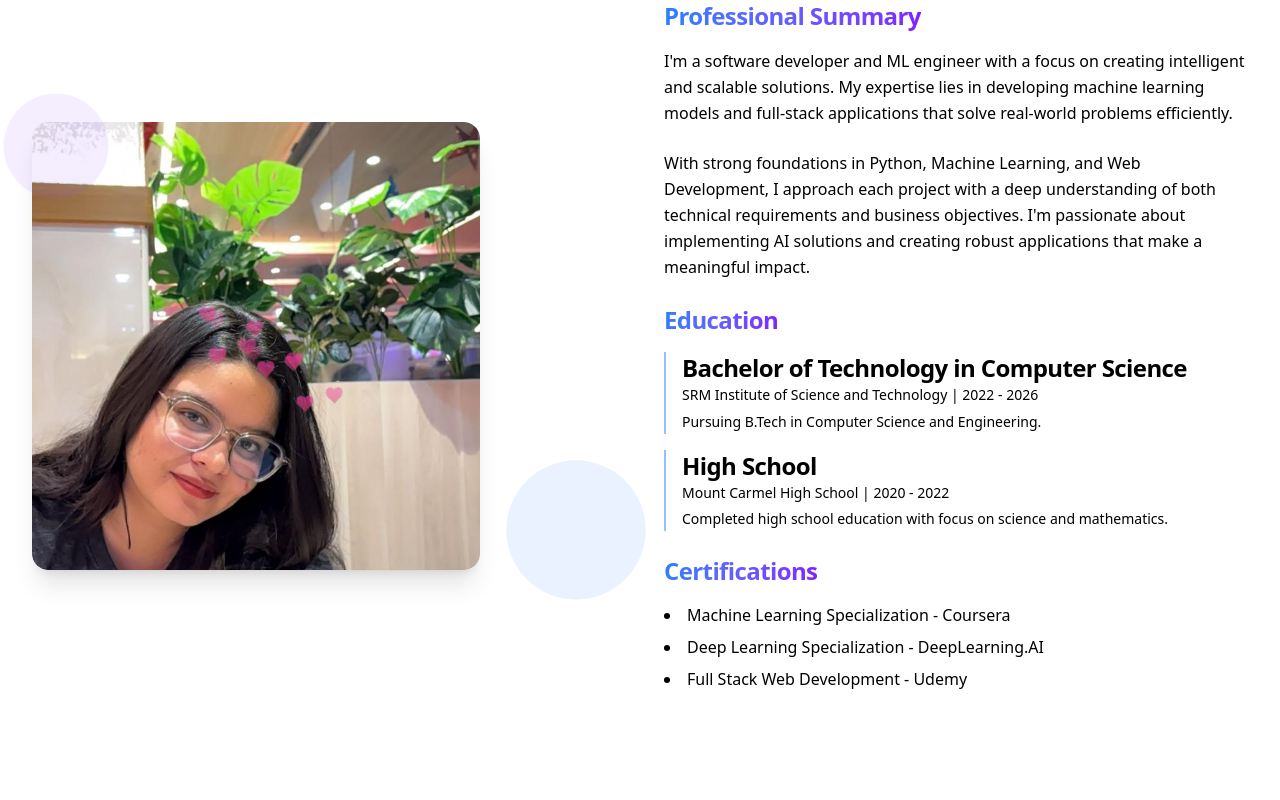
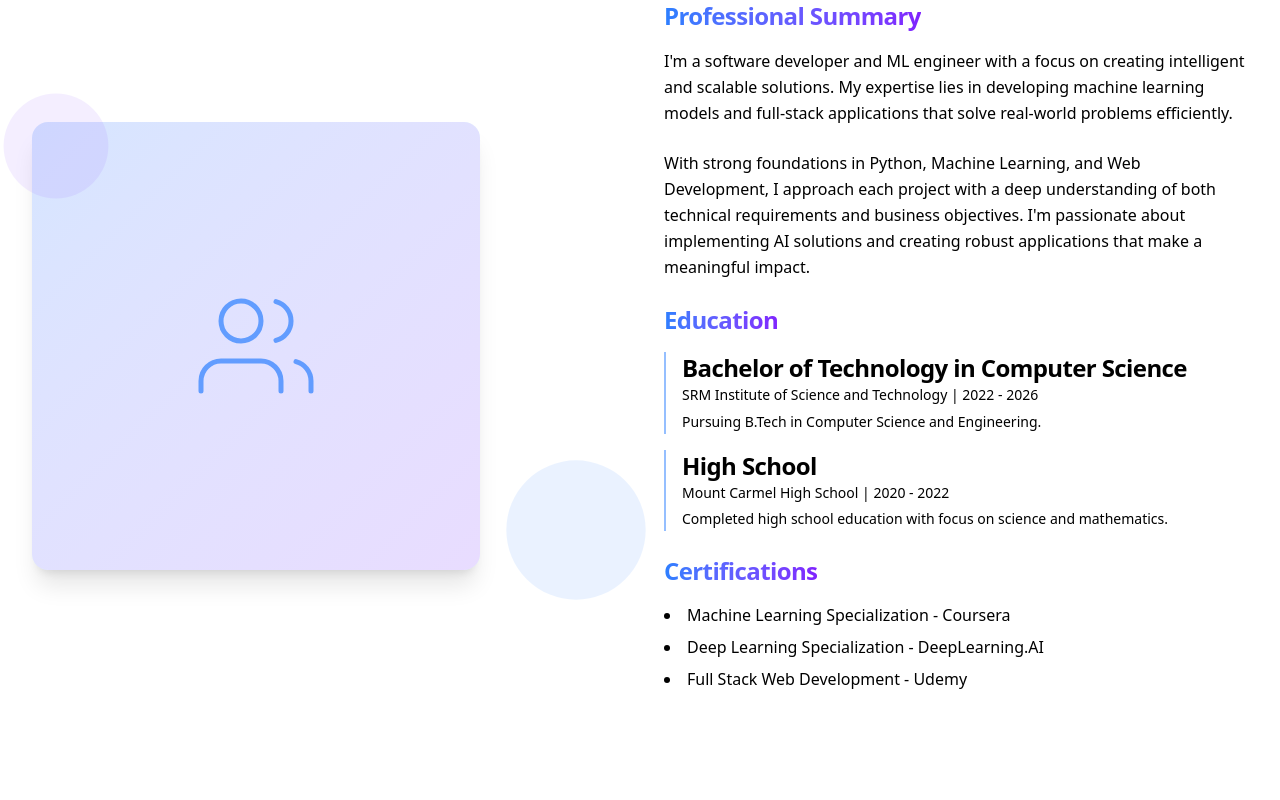
Before and after one commit to ArpitaSingh25/arpi-portfolio, a Next.js app: page / in a window 1280 px wide. Shown: the part 1100-1900 px from the top of the page. Built offline with nearby package versions, Linux system fonts and the light colour scheme.

Commit message:
portfolio

```diff
--- a/src/components/Button.tsx
+++ b/src/components/Button.tsx
@@ -7,7 +7,7 @@ import Link from "next/link";
 type ButtonVariant = "primary" | "secondary" | "accent" | "outline";
 type ButtonSize = "sm" | "md" | "lg";
 
-interface ButtonProps extends React.ButtonHTMLAttributes<HTMLButtonElement>, MotionProps {
+interface ButtonProps extends Omit<React.ButtonHTMLAttributes<HTMLButtonElement>, keyof MotionProps> {
   variant?: ButtonVariant;
   size?: ButtonSize;
   icon?: React.ReactNode;
@@ -15,6 +15,8 @@ interface ButtonProps extends React.ButtonHTMLAttributes<HTMLButtonElement>, Mot
   fullWidth?: boolean;
   href?: string;
   external?: boolean;
+  motionProps?: MotionProps;
+  children?: React.ReactNode;
 }
 
 const Button = forwardRef<HTMLButtonElement, ButtonProps>(
@@ -29,6 +31,7 @@ const Button = forwardRef<HTMLButtonElement, ButtonProps>(
       className = "",
       href,
       external = false,
+      motionProps = {},
       ...props
     },
     ref
@@ -60,16 +63,17 @@ const Button = forwardRef<HTMLButtonElement, ButtonProps>(
       </>
     );
 
-    const motionProps = {
+    const defaultMotionProps = {
       whileHover: { scale: 1.02 },
       whileTap: { scale: 0.98 },
       transition: { duration: 0.2 },
-      ...props,
     };
+
+    const combinedMotionProps = { ...defaultMotionProps, ...motionProps };
 
     if (href) {
       return (
-        <motion.div {...motionProps}>
+        <motion.div {...combinedMotionProps}>
           <Link
             href={href}
             className={buttonStyles}
@@ -83,7 +87,7 @@ const Button = forwardRef<HTMLButtonElement, ButtonProps>(
     }
 
     return (
-      <motion.button ref={ref} className={buttonStyles} {...motionProps}>
+      <motion.button ref={ref} className={buttonStyles} {...props} {...combinedMotionProps}>
         {content}
       </motion.button>
     );
--- a/src/components/ScrollProgress.tsx
+++ b/src/components/ScrollProgress.tsx
@@ -1,6 +1,5 @@
 "use client";
 
-import { useEffect, useState } from "react";
 import { motion, useScroll, useSpring } from "framer-motion";
 
 export function ScrollProgress() {
--- a/src/sections/AboutSection.tsx
+++ b/src/sections/AboutSection.tsx
@@ -3,7 +3,6 @@
 import { motion } from "framer-motion";
 import { Section } from "@/components/Section";
 import { SectionTitle } from "@/components/SectionTitle";
-import Image from "next/image";
 
 export function AboutSection() {
   const educationItems = [
@@ -45,15 +44,24 @@ export function AboutSection() {
         >
           <div className="relative w-full aspect-square max-w-md mx-auto md:mx-0 overflow-hidden rounded-2xl shadow-xl">
             {/* Profile image */}
-            <div className="relative w-full h-full">
-              <Image
-                src="/profile-image.jpg"
-                alt="Arpita - Software Developer"
-                fill
-                sizes="(max-width: 768px) 100vw, 500px"
-                className="object-cover rounded-2xl hover:scale-105 transition-transform duration-500"
-                priority
-              />
+            <div className="w-full h-full bg-gradient-to-br from-blue-500/20 to-violet-500/20 rounded-2xl flex items-center justify-center">
+              <svg
+                xmlns="http://www.w3.org/2000/svg"
+                width="120"
+                height="120"
+                viewBox="0 0 24 24"
+                fill="none"
+                stroke="currentColor"
+                strokeWidth="1"
+                strokeLinecap="round"
+                strokeLinejoin="round"
+                className="text-blue-500/70"
+              >
+                <path d="M17 21v-2a4 4 0 0 0-4-4H5a4 4 0 0 0-4 4v2"></path>
+                <circle cx="9" cy="7" r="4"></circle>
+                <path d="M23 21v-2a4 4 0 0 0-3-3.87"></path>
+                <path d="M16 3.13a4 4 0 0 1 0 7.75"></path>
+              </svg>
             </div>
 
             {/* Decorative elements */}
@@ -93,10 +101,10 @@ export function AboutSection() {
           >
             <h3 className="text-2xl font-bold mb-4 bg-clip-text text-transparent bg-gradient-to-r from-blue-500 to-violet-600 inline-block">Professional Summary</h3>
             <p className="text-muted-foreground mb-6">
-              I'm a software developer and ML engineer with a focus on creating intelligent and scalable solutions. My expertise lies in developing machine learning models and full-stack applications that solve real-world problems efficiently.
+              I&apos;m a software developer and ML engineer with a focus on creating intelligent and scalable solutions. My expertise lies in developing machine learning models and full-stack applications that solve real-world problems efficiently.
             </p>
             <p className="text-muted-foreground mb-6">
-              With strong foundations in Python, Machine Learning, and Web Development, I approach each project with a deep understanding of both technical requirements and business objectives. I'm passionate about implementing AI solutions and creating robust applications that make a meaningful impact.
+              With strong foundations in Python, Machine Learning, and Web Development, I approach each project with a deep understanding of both technical requirements and business objectives. I&apos;m passionate about implementing AI solutions and creating robust applications that make a meaningful impact.
             </p>
           </motion.div>
 
--- a/src/sections/ContactSection.tsx
+++ b/src/sections/ContactSection.tsx
@@ -36,7 +36,7 @@ export function ContactSection() {
       await new Promise((resolve) => setTimeout(resolve, 1500));
       setIsSubmitted(true);
       setFormState({ name: "", email: "", message: "" });
-    } catch (err) {
+    } catch {
       setError("Something went wrong. Please try again.");
     } finally {
       setIsSubmitting(false);
@@ -87,7 +87,7 @@ export function ContactSection() {
         >
           <h3 className="text-2xl font-bold mb-4">Contact Me</h3>
           <p className="text-muted-foreground mb-8">
-            I'm actively seeking software development opportunities with a focus on Machine Learning and AI. Whether it's building innovative ML solutions, developing full-stack applications, or collaborating on challenging technical projects, I'm excited to bring my expertise to your team.
+            I&apos;m actively seeking software development opportunities with a focus on Machine Learning and AI. Whether it&apos;s building innovative ML solutions, developing full-stack applications, or collaborating on challenging technical projects, I&apos;m excited to bring my expertise to your team.
           </p>
 
           <div className="space-y-6">
@@ -166,7 +166,7 @@ export function ContactSection() {
               </svg>
               <h3 className="text-2xl font-bold mb-2">Message Sent!</h3>
               <p className="text-muted-foreground mb-6">
-                Thank you for reaching out. I'll get back to you as soon as possible.
+                Thank you for reaching out. I&apos;ll get back to you as soon as possible.
               </p>
               <Button
                 onClick={() => setIsSubmitted(false)}
--- a/src/sections/ProjectsSection.tsx
+++ b/src/sections/ProjectsSection.tsx
@@ -6,7 +6,6 @@ import { Section } from "@/components/Section";
 import { SectionTitle } from "@/components/SectionTitle";
 import { Button } from "@/components/Button";
 import { FaArrowRight, FaTimes } from "react-icons/fa";
-import Image from "next/image";
 
 interface Project {
   id: string;
--- a/src/sections/SkillsSection.tsx
+++ b/src/sections/SkillsSection.tsx
@@ -4,31 +4,22 @@ import { motion } from "framer-motion";
 import { Section } from "@/components/Section";
 import { SectionTitle } from "@/components/SectionTitle";
 import {
-  FaCode,
   FaDatabase,
   FaTools,
   FaUsers,
   FaBrain,
-  FaLaptopCode,
-  FaGitAlt,
   FaNodeJs,
   FaReact,
-  FaServer,
   FaPython
 } from "react-icons/fa";
 import {
-  SiCplusplus,
   SiJavascript,
-  SiTypescript,
   SiNextdotjs,
-  SiMongodb,
-  SiPostgresql,
   SiTensorflow,
   SiPytorch,
   SiScikitlearn,
   SiPandas,
   SiNumpy,
-  SiKeras,
   SiOpencv,
   SiJupyter
 } from "react-icons/si";
@@ -161,7 +152,7 @@ export function SkillsSection() {
             initial="initial"
             whileHover="hover"
             animate="initial"
-            variants={cardHoverVariants}
+            custom={cardHoverVariants}
           >
             <h3 className="text-xl font-bold mb-4 bg-clip-text text-transparent bg-gradient-to-r from-blue-500 to-violet-600">{category.title}</h3>
             <div className="space-y-4">
```
